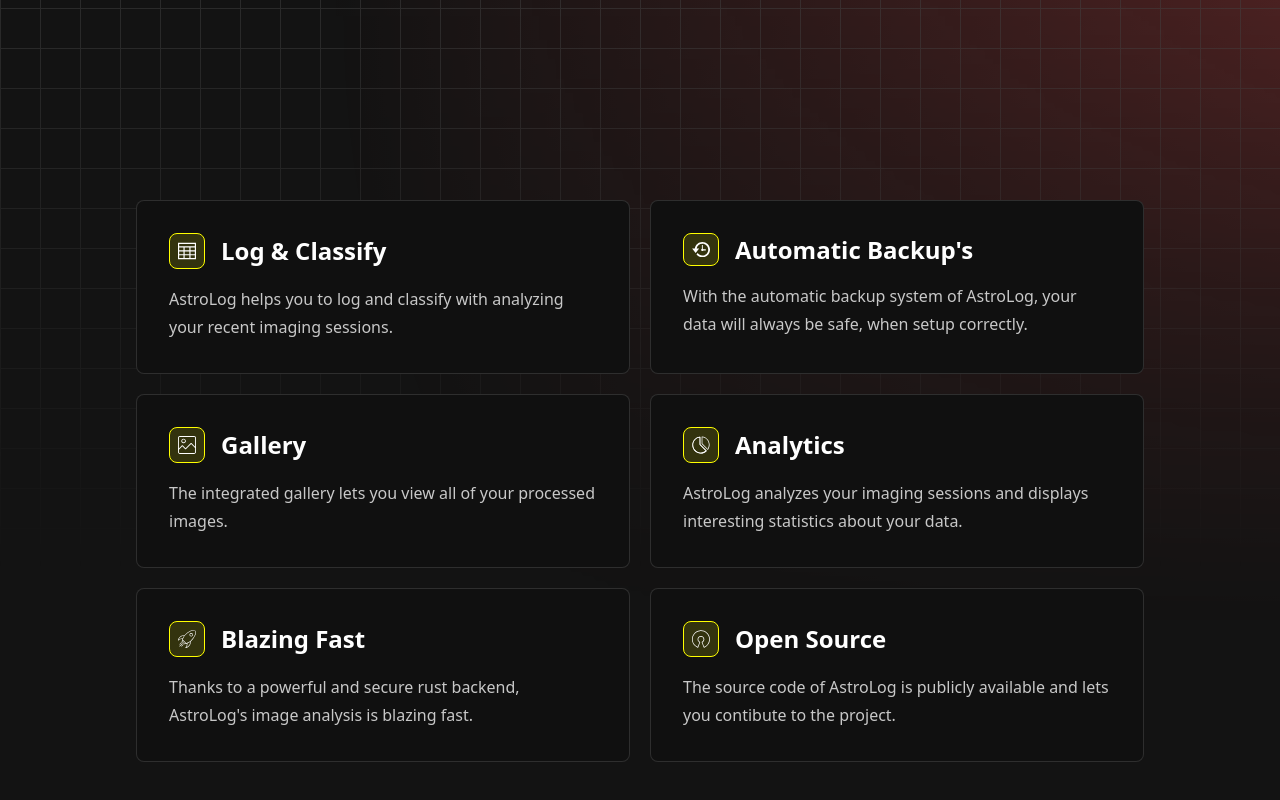
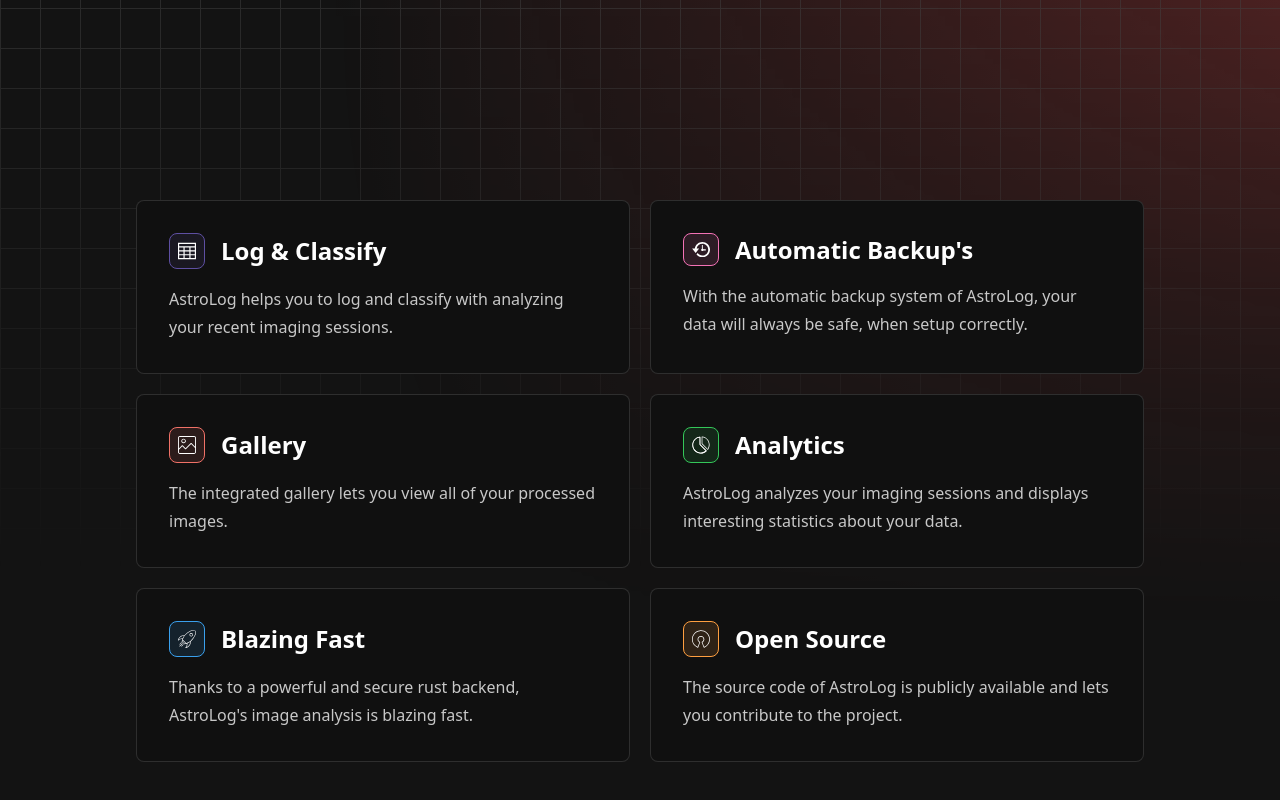
Before and after one commit to astrolog-app/website, a Next.js app: page / in a window 1280 px wide. Shown: the part 600-1400 px from the top of the page. Built offline with nearby package versions, Linux system fonts and the light colour scheme.

Commit message:
added icon colors

```diff
--- a/src/app/page.module.scss
+++ b/src/app/page.module.scss
@@ -116,3 +116,10 @@
         height: 20rem;
     }
 }
+
+@media (max-width: 750px) {
+    .page .pageContent .features {
+        grid-template-columns: repeat(1, 1fr);
+        grid-template-rows: repeat(6, auto);
+    }
+}
--- a/src/app/page.tsx
+++ b/src/app/page.tsx
@@ -24,28 +24,23 @@
           </div>
         </div>
         <div className={styles.features}>
-          <FeatureCard icon={<LogSVG />} title="Log & Classify">
-            AstroLog helps you to log and classify with analyzing your recent
-            imaging sessions.
+        <FeatureCard icon={<LogSVG />} iconColor='rgb(94, 79, 162)' title="Log & Classify">
+  AstroLog helps you to log and classify with analyzing your recent imaging sessions.
 </FeatureCard>
-          <FeatureCard icon={<BackupSVG />} title="Automatic Backup's">
-            With the automatic backup system of AstroLog, your data
-            will always be safe, when setup correctly.
+<FeatureCard icon={<BackupSVG />} iconColor='rgb(244, 114, 182)' title="Automatic Backup's">
+  With the automatic backup system of AstroLog, your data will always be safe, when setup correctly.
 </FeatureCard>
-          <FeatureCard icon={<GallerySVG />} title="Gallery">
+<FeatureCard icon={<GallerySVG />} iconColor='rgb(240, 113, 103)' title="Gallery">
   The integrated gallery lets you view all of your processed images.
 </FeatureCard>
-          <FeatureCard icon={<AnalyticsSVG />} title="Analytics">
-            AstroLog analyzes your imaging sessions and displays interesting
-            statistics about your data.
+<FeatureCard icon={<AnalyticsSVG />} iconColor='rgb(52, 199, 89)' title="Analytics">
+  AstroLog analyzes your imaging sessions and displays interesting statistics about your data.
 </FeatureCard>
-          <FeatureCard icon={<RocketSVG />} title="Blazing Fast">
-            Thanks to a powerful and secure rust backend, AstroLog's image
-            analysis is blazing fast.
+<FeatureCard icon={<RocketSVG />} iconColor='rgb(58, 160, 237)' title="Blazing Fast">
+  Thanks to a powerful and secure rust backend, AstroLog's image analysis is blazing fast.
 </FeatureCard>
-          <FeatureCard icon={<OpenSourceSVG />} title="Open Source">
-            The source code of AstroLog is publicly available and lets
-            you contibute to the project.
+<FeatureCard icon={<OpenSourceSVG />} iconColor='rgb(255, 159, 64)' title="Open Source">
+  The source code of AstroLog is publicly available and lets you contribute to the project.
 </FeatureCard>
         </div>
       </div>
--- a/src/components/featureCard.module.scss
+++ b/src/components/featureCard.module.scss
@@ -13,8 +13,7 @@
             height: 100%;
             width: 2.25rem;
             padding: 0.5rem;
-            border: solid yellow 1px;
-            background-color: rgba(255, 255, 0, 0.144);
+            border: solid 1px;
             border-radius: 0.5rem;
             fill: white;
             margin-right: 1rem;
--- a/src/components/featureCard.tsx
+++ b/src/components/featureCard.tsx
@@ -2,15 +2,32 @@
 
 interface FeatureCardProps {
     icon: React.ReactNode;
+    iconColor: string;
     title: string;
     children?: React.ReactNode;
 }
 
-export default function FeatureCard({ icon, title, children }: FeatureCardProps) {
+export default function FeatureCard({ icon, iconColor, title, children }: FeatureCardProps) {
+    const transformRgbToRgba = (rgbColor: string): string => {
+        const rgbMatch = rgbColor.match(/^rgb\((\d+),\s*(\d+),\s*(\d+)\)$/);
+        if (rgbMatch) {
+            const r = rgbMatch[1];
+            const g = rgbMatch[2];
+            const b = rgbMatch[3];
+            return `rgba(${r}, ${g}, ${b}, 0.125)`; // Convert to rgba with alpha 0.1
+        }
+        return rgbColor; // If it's not an rgb value, return it as-is
+    };
+
+    const backgroundColor = transformRgbToRgba(iconColor);
+
     return (
         <div className={stlyes.card}>
             <div className={stlyes.header}>
-                <div className={stlyes.icon}>
+                <div
+                    className={stlyes.icon}
+                    style={{ backgroundColor: backgroundColor, borderColor: iconColor }}
+                >
                     {icon}
                 </div>
                 <div className={stlyes.title}>
```
Lines whose indentation alone changed are shown as unchanged.
